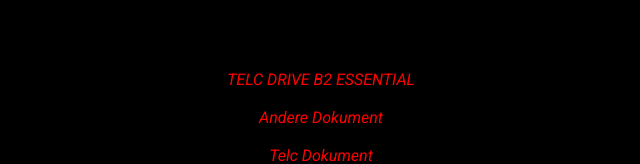
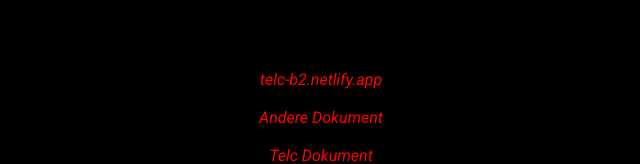
Before and after one commit to akramthedev/die-deutsch-traum, a React (Create React App) app: page / in a window 1280 px wide. Shown: the part 472-636 px from the top of the page, without its empty margins (319-959 px from the left). Built offline with nearby package versions, Linux system fonts and the light colour scheme.

Commit message:
Update Home.jsx

```diff
--- a/src/Home.jsx
+++ b/src/Home.jsx
@@ -85,7 +85,7 @@ const Home = () => {
 
         <span className='sojqefd'  onClick={()=>{nav('/https://telc-b2.netlify.app')}} >
           <em>
-            TELC DRIVE B2 ESSENTIAL
+            telc-b2.netlify.app
           </em>
         </span>
 
```
